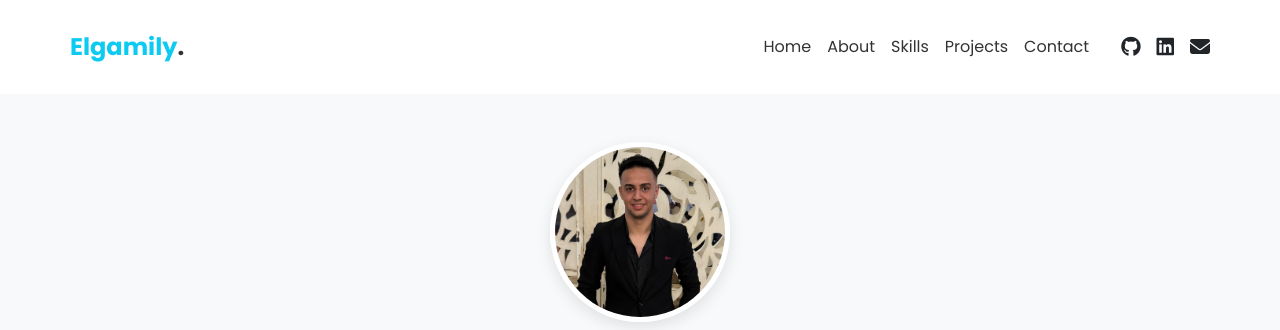
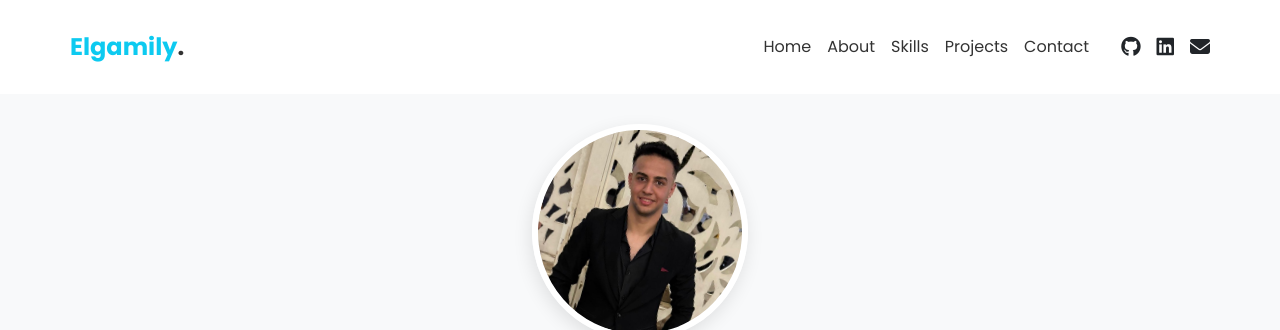
Before and after one commit to elgamilyER9/Elgamaily-Ramadan, a plain HTML site: page index.html in a window 1280 px wide. In both pictures the pointer is over the picture 640 px from the left and 232 px from the top of the page. Shown: the top 330 px of the page. Drawn offline with nearby package versions, Linux system fonts and the light colour scheme.

Commit message:
Update index.html

```diff
--- a/index.html
+++ b/index.html
@@ -83,6 +83,12 @@
       border: 5px solid #fff;
       box-shadow: 0 5px 15px rgba(0, 0, 0, 0.1);
       margin-bottom: 1rem;
+       transition: transform 0.3s ease;
+    }
+     .profile-img:hover,
+    .profile-img:focus {
+      transform: rotate(15deg) scale(1.2);
+      outline: none;
     }
 
     /* Section Titles */
```
